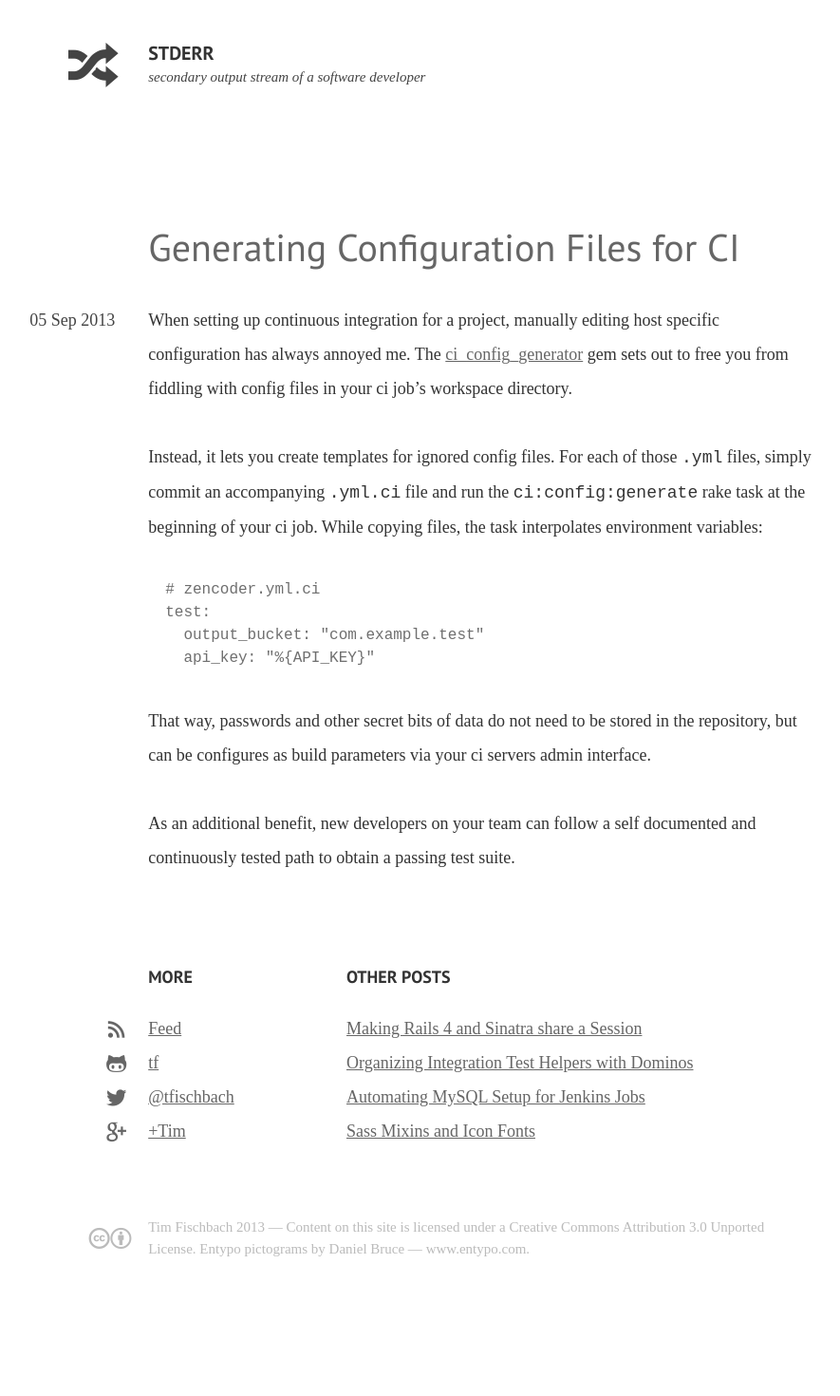
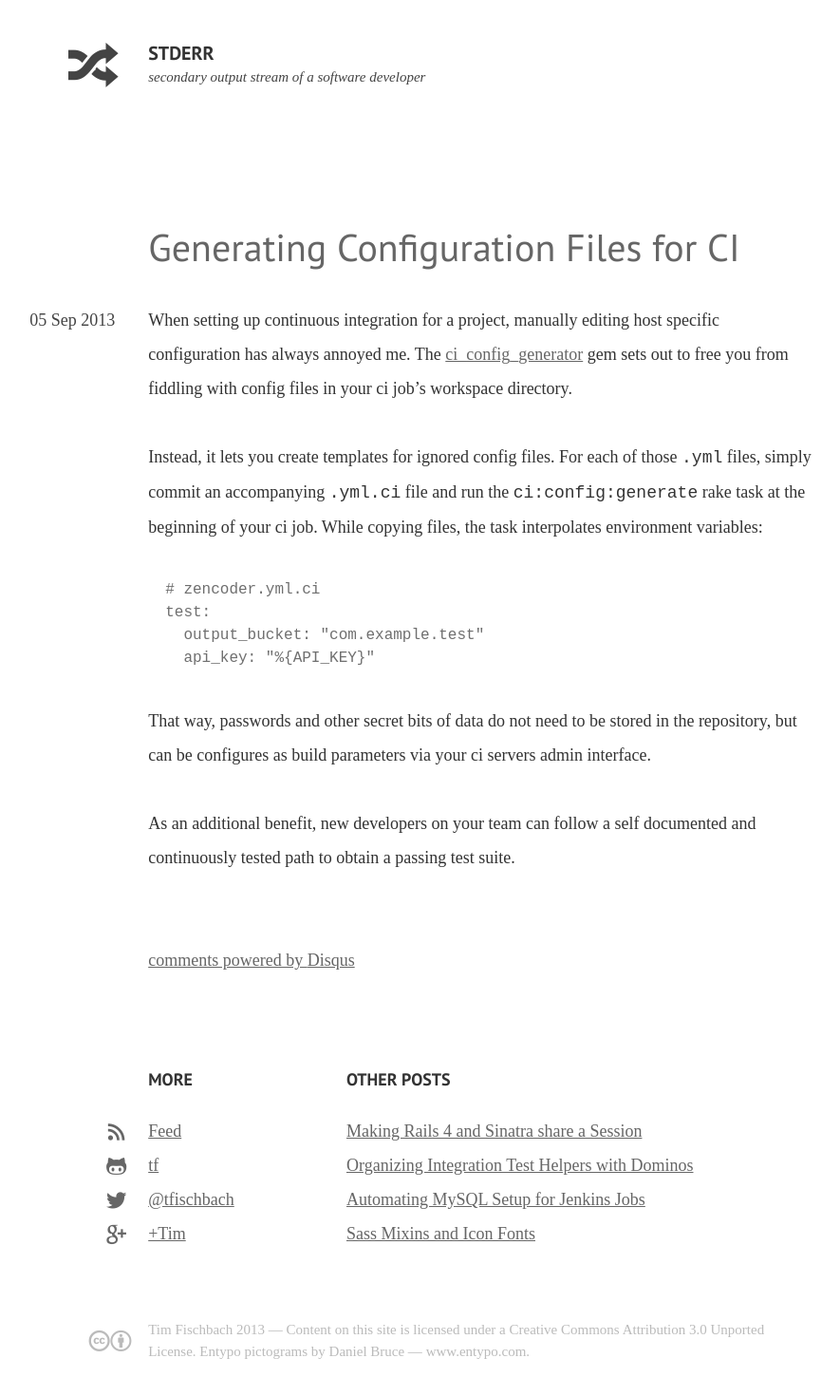
Before and after one commit to tf/tf.github.com, a Jekyll site: the page built from _posts/2013-09-05-generating-ignored-config-files-for-ci.md, in a window 1280 px wide. Shown: the whole page at 95% size, without its empty margins (185-1070 px from the left). Built offline with Jekyll 4.4.1, drawn with Linux system fonts in a browser that asks for light colours; some web fonts are replaced; comment, search, counter and statistics services are not loaded; before the commit the page ends 1362 px from its top, so only the background shows below that.

Commit message:
add disqus comments

```diff
--- /dev/null
+++ b/_includes/comments.html
@@ -0,0 +1,14 @@
+<section class="comments">
+  <div id="disqus_thread"></div>
+    <script type="text/javascript">
+      var disqus_shortname = 'stderr-timfischbach';
+
+      (function() {
+        var dsq = document.createElement('script'); dsq.type = 'text/javascript'; dsq.async = true;
+        dsq.src = '//' + disqus_shortname + '.disqus.com/embed.js';
+        (document.getElementsByTagName('head')[0] || document.getElementsByTagName('body')[0]).appendChild(dsq);
+      })();
+    </script>
+    <noscript>Please enable JavaScript to view the <a href="http://disqus.com/?ref_noscript">comments powered by Disqus.</a></noscript>
+    <a href="http://disqus.com" class="dsq-brlink">comments powered by <span class="logo-disqus">Disqus</span></a>
+</section>
--- a/_layouts/post.html
+++ b/_layouts/post.html
@@ -11,6 +11,8 @@
       {% assign post = page %}
       {% include post.html %}
 
+      {% include comments.html %}
+
       <footer>
         {% include more.html %}
         {% include other_posts.html %}
--- a/_sass/main/grid.scss
+++ b/_sass/main/grid.scss
@@ -8,6 +8,7 @@
 
 header,
 article,
+.comments,
 footer {
   @include shift(1);
   @include span-columns(10);
--- a/_sass/main/typography.scss
+++ b/_sass/main/typography.scss
@@ -79,3 +79,8 @@
     text-decoration: none;
   }
 }
+
+.comments {
+  margin-top: $baseline-grid-height;
+  margin-bottom: $baseline-grid-height;
+}
--- a/assets/stylesheets/main.css
+++ b/assets/stylesheets/main.css
@@ -28,6 +28,7 @@
 
 header,
 article,
+.comments,
 footer {
   margin-left: 8.5298%;
   display: block;
@@ -36,11 +37,13 @@
   width: 82.94039%; }
   header:last-child,
   article:last-child,
+  .comments:last-child,
   footer:last-child {
     margin-right: 0; }
   @media screen and (min-width: 480px) {
     header,
     article,
+    .comments,
     footer {
       margin-left: 25.58941%;
       display: block;
@@ -49,6 +52,7 @@
       width: 57.35098%; }
       header:last-child,
       article:last-child,
+      .comments:last-child,
       footer:last-child {
         margin-right: 0; } }
 
@@ -141,6 +145,10 @@
   line-height: 1.5; }
   #license a {
     text-decoration: none; }
+
+.comments {
+  margin-top: 36px;
+  margin-bottom: 36px; }
 
 body {
   background: #fff;
```
